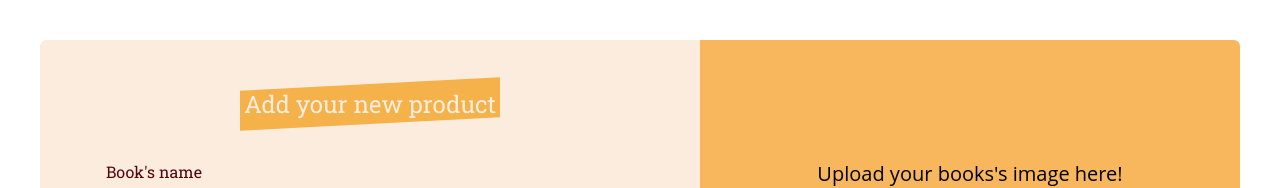
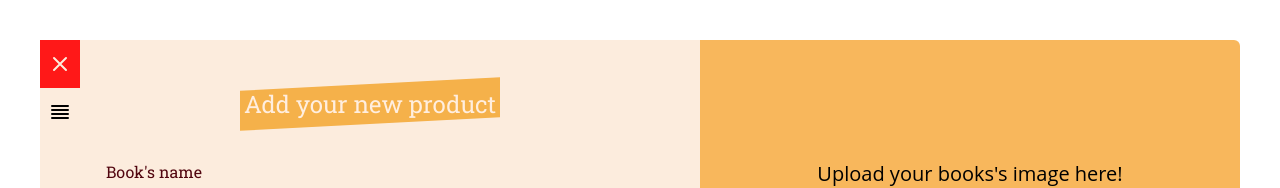
Before and after one commit to Webdev-Project-123/webdev-project, a React (Vite) app in the folder client/: page / in a window 1280 px wide. Shown: the top 188 px of the page. Built offline with nearby package versions, Linux system fonts and the light colour scheme.

Commit message:
fix addProducts

```diff
--- a/client/src/Person/Admin/AddProduct.jsx
+++ b/client/src/Person/Admin/AddProduct.jsx
@@ -4,6 +4,30 @@ import Input from "../components/Input";
 import Label from "../components/Label";
 
 function AddProduct() {
+  const [input, setInput] = useState({
+    name: "",
+    image: "",
+    author: [""],
+    categories: [],
+    uploadDate: "",
+    publishComp: "",
+    publishDate: "",
+    price: "",
+    salePrice: "",
+    pages: "",
+    language: "",
+    desc: "",
+    inStock: "",
+  });
+
+  const [date, setDate] = useState({
+    date: "",
+    month: "",
+    year: "",
+  });
+
+  const [avatar, setAvatar] = useState();
+
   const inputStyle =
     "peer w-9/10 flex-shirnk-0 flex-grow mb-4 py-2 pr-2 outline-none border-b-2 border-b-[#47392b] placeholder:text-[#47392b] bg-transparent placeholder:text-[#51050F] placeholder:text-[1rem] placeholder:font-robotoS focus:placeholder:text-transparent placeholder:transition-colors placeholder:ease-out";
   const labelStyle =
@@ -14,7 +38,17 @@ function AddProduct() {
   const labelDateStyle =
     "w-[30%] flex justify-center items-center flex-wrap gap-3 text-[#47392b]";
 
-  const [avatar, setAvatar] = useState();
+  const handleInputDate = (e) => {
+    const newDate = { ...date };
+    newDate[e.target.name] = e.target.value;
+    setDate(newDate);
+  };
+
+  const handleInputBookInfo = (e) => {
+    const newInput = { ...input };
+    newInput[e.target.name] = e.target.menu;
+    setInput(newInput);
+  };
 
   const handleUpload = () => {
     document.querySelector("#file").click();
@@ -45,7 +79,41 @@ function AddProduct() {
   return (
     <div className="w-screen min-h-screen md:px-10 px-3 flex font-roboto py-10">
       <div className="w-full h-auto flex flex-col lg:flex-row justify-center items-center rounded-md">
-        <div className="lg:w-[55%] w-full lg:h-full h-auto bg-[#FCECDD] flex flex-col justify-center items-center pt-[3rem] lg:pb-0 pb-[2rem] gap-8 rounded-l-md">
+        <div className=" relative lg:w-[55%] w-full lg:h-full h-auto bg-[#FCECDD] flex flex-col justify-center items-center pt-[3rem] lg:pb-0 pb-[2rem] gap-8 rounded-l-md">
+          <div className="absolute top-0 left-0 w-[6%] h-[10%]">
+            <button className="w-full h-1/2 flex justify-center items-center bg-[#ff1818]">
+              <svg
+                xmlns="http://www.w3.org/2000/svg"
+                className="h-6 w-6 text-[#fcecdd]"
+                fill="none"
+                viewBox="0 0 24 24"
+                stroke="currentColor"
+              >
+                <path
+                  strokeLinecap="round"
+                  strokeLinejoin="round"
+                  strokeWidth={2}
+                  d="M6 18L18 6M6 6l12 12"
+                />
+              </svg>
+            </button>
+            <button className="w-full h-1/2 flex justify-center items-center">
+              <svg
+                xmlns="http://www.w3.org/2000/svg"
+                className="h-6 w-6"
+                fill="none"
+                viewBox="0 0 24 24"
+                stroke="currentColor"
+              >
+                <path
+                  strokeLinecap="round"
+                  strokeLinejoin="round"
+                  strokeWidth={2}
+                  d="M4 6h16M4 10h16M4 14h16M4 18h16"
+                />
+              </svg>
+            </button>
+          </div>
           <h1 className="w-full h-auto flex justify-center items-center text-2xl font-robotoS text-[#58493a]">
             <span className="before:block before:absolute before:-inset-1 before:-skew-y-3 before:bg-[#f5b14a] relative">
               <span className="relative text-[#ffeedf]">
@@ -60,6 +128,8 @@ function AddProduct() {
                 type="text"
                 name="name"
                 placeholder={"Book's name"}
+                value={input.name}
+                onChange={handleInputBookInfo}
               />
             </Label>
             <Label className={labelStyle}>
@@ -68,6 +138,8 @@ function AddProduct() {
                 type="text"
                 name="author"
                 placeholder={"Book's author"}
+                value={input.author}
+                onChange={handleInputBookInfo}
               />
             </Label>
             <Label className={labelStyle}>
@@ -75,7 +147,9 @@ function AddProduct() {
                 className={inputStyle}
                 type="text"
                 name="categories"
+                value={input.categories}
                 placeholder={"Categories, separate by spacing"}
+                onChange={handleInputBookInfo}
               />
             </Label>
             <Label className={labelStyle}>
@@ -84,6 +158,8 @@ function AddProduct() {
                 type="text"
                 name="publishCom"
                 placeholder={"Publish company"}
+                value={input.publishComp}
+                onChange={handleInputBookInfo}
               />
             </Label>
             <div className="flex justify-between flex-wrap items-center w-full h-auto">
@@ -95,7 +171,9 @@ function AddProduct() {
                   min={1}
                   max={31}
                   placeholder={"Date"}
+                  value={date.date}
                   className={inputDateStyle}
+                  onChange={handleInputDate}
                 />
               </Label>
               <Label className={labelDateStyle}>
@@ -105,7 +183,9 @@ function AddProduct() {
                   min={1}
                   max={12}
                   placeholder={"Month"}
+                  value={date.month}
                   className={inputDateStyle}
+                  onChange={handleInputDate}
                 />
               </Label>
               <Label className={labelDateStyle}>
@@ -114,7 +194,9 @@ function AddProduct() {
                   name={"year"}
                   min={1}
                   placeholder={"Year"}
+                  value={date.year}
                   className={inputDateStyle}
+                  onChange={handleInputDate}
                 />
               </Label>
             </div>
@@ -125,6 +207,8 @@ function AddProduct() {
                   type="number"
                   name="price"
                   placeholder={"Price"}
+                  value={input.price}
+                  onChange={handleInputBookInfo}
                 />
               </Label>
               <Label className={labelDateStyle}>
@@ -133,6 +217,8 @@ function AddProduct() {
                   type="number"
                   name="salePrice"
                   placeholder={"Sale"}
+                  value={input.salePrice}
+                  onChange={handleInputBookInfo}
                 />
               </Label>
               <Label className={labelDateStyle}>
@@ -141,6 +227,8 @@ function AddProduct() {
                   type="number"
                   name="pages"
                   placeholder={"Pages"}
+                  value={input.pages}
+                  onChange={handleInputBookInfo}
                 />
               </Label>
             </div>
@@ -148,8 +236,10 @@ function AddProduct() {
               <Input
                 className={inputStyle}
                 type="text"
-                name="lang"
+                name="language"
                 placeholder={"Language of the book"}
+                value={input.language}
+                onChange={handleInputBookInfo}
               />
             </Label>
             <Label className={labelStyle}>
@@ -157,6 +247,8 @@ function AddProduct() {
                 className={inputStyle}
                 type="text"
                 name="desc"
+                value={input.desc}
+                onChange={handleInputBookInfo}
                 placeholder={"Description"}
               />
             </Label>
@@ -165,7 +257,9 @@ function AddProduct() {
                 className={inputStyle}
                 type="number"
                 name="inStock"
+                value={input.inStock}
                 placeholder={"Remaining amount of books"}
+                onChange={handleInputBookInfo}
               />
             </Label>
           </div>
@@ -197,7 +291,7 @@ function AddProduct() {
           >
             <img
               src={avatar?.preview}
-              className="w-full h-full object-contain rounded-md relative before:absolute before:rounded-md before:w-full before:h-full before:top-0 before:left-0 before:bg-[#FCECDD]"
+              className="w-full h-full object-contain rounded-md block relative before:absolute before:rounded-md before:w-full before:h-full before:top-0 before:left-0 before:bg-[#FCECDD]"
               alt=""
             />
           </div>
--- a/client/src/apiClient/axiosClient.js
+++ b/client/src/apiClient/axiosClient.js
@@ -5,10 +5,10 @@ const axiosClient = axios.create({
   // baseURL: "https://wordy-library.vercel.app/api/",
   baseURL: "http://localhost:5000/",
   // baseURL: "https://b05f-14-250-169-69.ngrok.io",
-  // headers: {
-  //   "current-type": "json",
-  // },
-  // paramsSerializer: (param) => queryString.stringify(param),
+  headers: {
+    "current-type": "json",
+  },
+  paramsSerializer: (param) => queryString.stringify(param),
 });
 
 axiosClient.interceptors.request.use(
```
Also changed, not shown: client/src/Person/Profile.jsx (+32 -20 lines).
